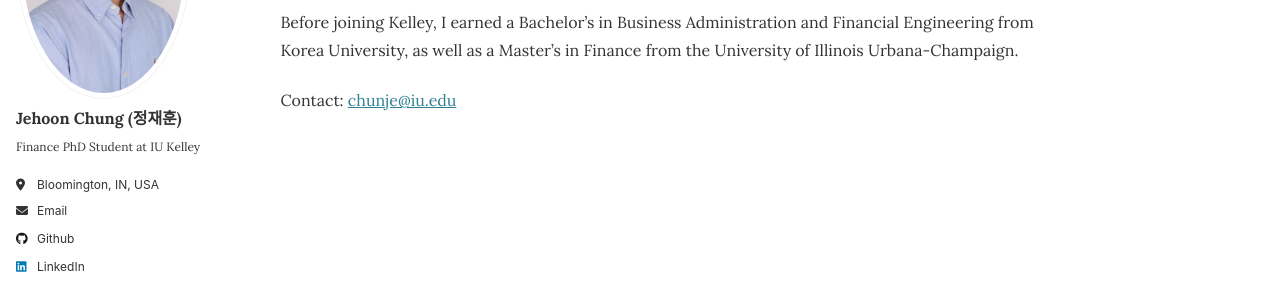
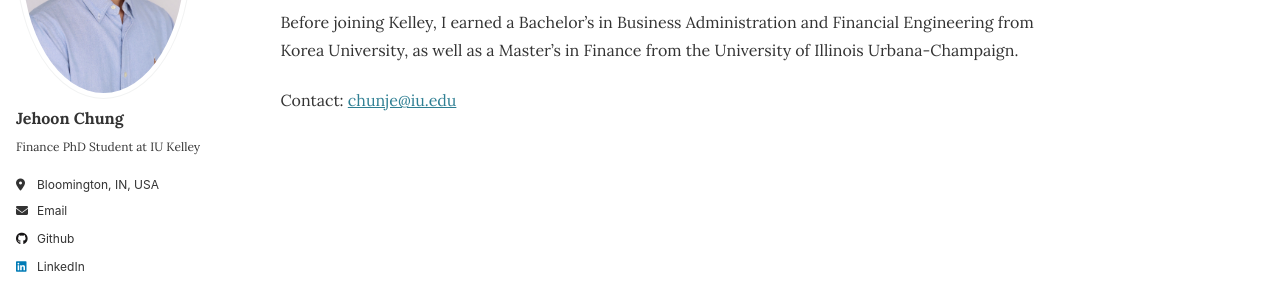
Before and after one commit to JehoonChung/jehoonchung.github.io, a Jekyll site: the page built from _pages/about.md, in a window 1280 px wide. Shown: the part 280-580 px from the top of the page. Built offline with Jekyll 4.4.1, drawn with Linux system fonts in a browser that asks for light colours.

Commit message:
Update _config.yml

```diff
--- a/_config.yml
+++ b/_config.yml
@@ -22,7 +22,7 @@ repository: "JehoonChung/jehoonchung.github.io"
 author:
   # Biographic information
   avatar           : "jehoonpic.jpg"
-  name             : "Jehoon Chung (정재훈)"
+  name             : "Jehoon Chung"
   pronouns         : #"he/him"
   bio              : "Finance PhD Student at IU Kelley"
   location         : "Bloomington, IN, USA"
```
